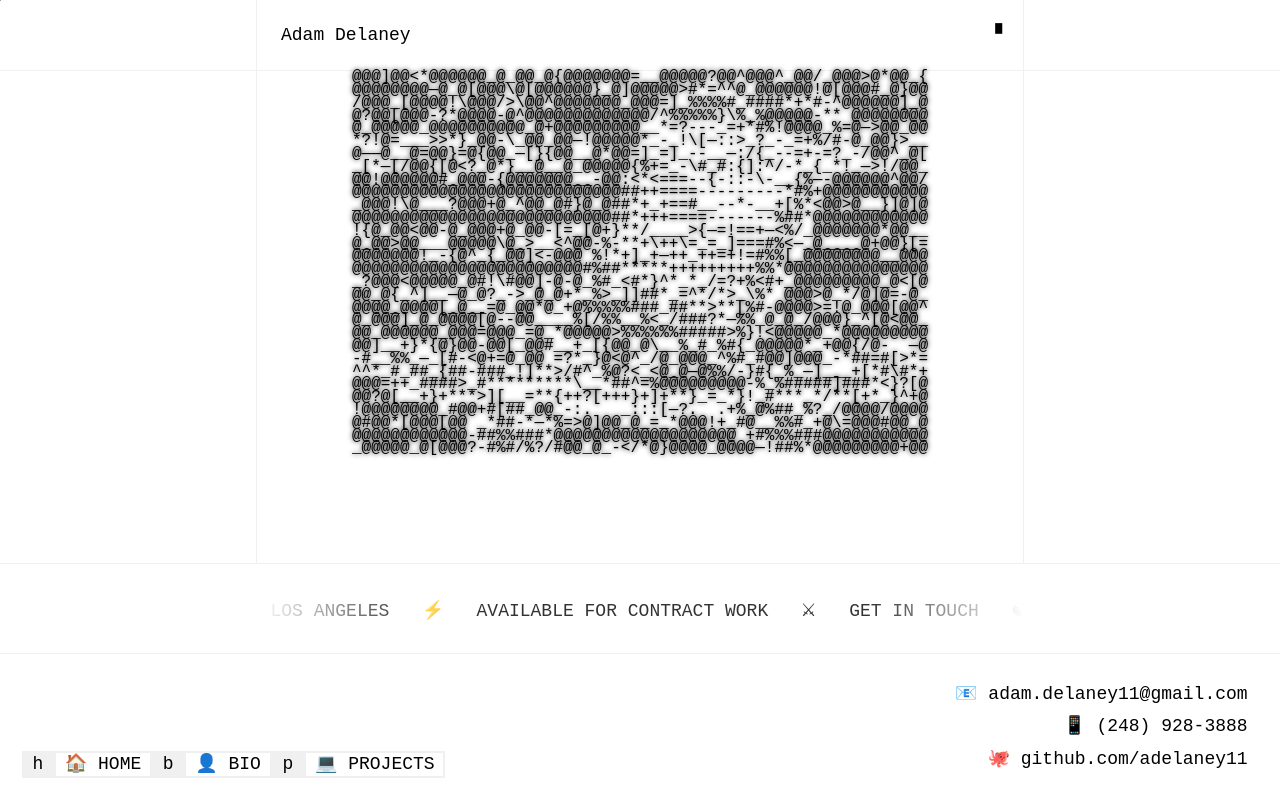
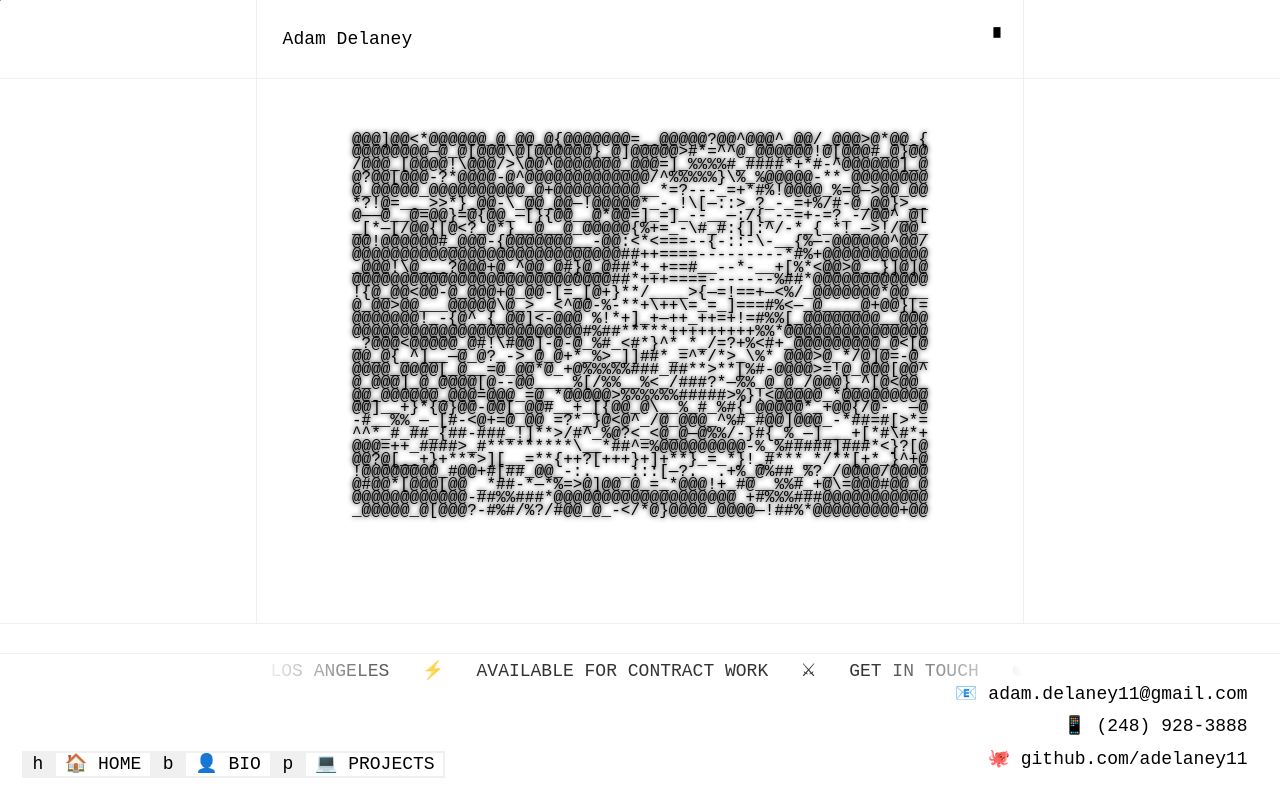
Before and after one commit to lnittman/adam-web, a Next.js app: page / in a window 1280 px wide. Built offline with nearby package versions, Linux system fonts and the light colour scheme; a web font is replaced by a local one.

Commit message:
Implement fluid scaling layout with viewport-relative units

```diff
--- a/src/components/page/root.module.scss
+++ b/src/components/page/root.module.scss
@@ -2,7 +2,7 @@
   display: flex;
   justify-content: space-between;
   align-items: center;
-  padding: 2ch 0;
+  padding: var(--space-md) 0;
 
   h1 {
     margin: 0;
@@ -12,31 +12,31 @@
 }
 
 .centerContent {
-  min-height: calc(100vh - 30ch);
+  min-height: calc(100vh - calc(var(--space-xl) * 5));
   display: flex;
   flex-direction: column;
   align-items: center;
   justify-content: center;
   position: relative;
-  padding-bottom: 10ch;
+  padding-bottom: var(--space-xl);
 }
 
 .dock {
   position: fixed;
-  bottom: 2ch;
+  bottom: var(--space-md);
   left: 50%;
   transform: translateX(-50%);
-  padding: 1ch 2ch;
+  padding: var(--space-sm) var(--space-md);
   background: var(--theme-border-subdued);
-  border-radius: 1ch;
+  border-radius: var(--space-sm);
   display: flex;
-  gap: 2ch;
-  box-shadow: 0 0 2ch rgba(0, 0, 0, 0.1);
+  gap: var(--space-md);
+  box-shadow: 0 0 var(--space-md) rgba(0, 0, 0, 0.1);
   backdrop-filter: blur(10px);
 
   :global(.dock-item) {
     transition: transform 0.2s ease;
-    font-size: 1.5em;
+    font-size: calc(var(--font-size) * 1.5);
 
     &:hover {
       transform: scale(1.2);
@@ -49,8 +49,8 @@
 }
 
 .column {
-  max-width: 768px;
-  padding: 0 24px;
+  max-width: min(90vw, 768px);
+  padding: 0 var(--space-md);
   margin: 0 auto;
   display: block;
   border-left: 1px solid var(--theme-border);
--- a/src/global.scss
+++ b/src/global.scss
@@ -11,8 +11,19 @@ $secondary-color: #0a0a0a;
 :root {
   --font-family-mono: 'IosevkaTerm-Regular', monospace;
   --base-font-size: 16px;
-  --font-size: clamp(0.875rem, 2vw, 1.125rem);
+  --font-size: clamp(14px, 2vw, 18px);
   --theme-line-height-base: 1.5;
+  --content-scale: clamp(0.8, 1vw, 1.2);
+
+  // Base spacing unit that scales with viewport
+  --space-unit: clamp(0.5rem, 1vw, 1rem);
+
+  // Derived spacing values
+  --space-xs: calc(var(--space-unit) * 0.5);
+  --space-sm: var(--space-unit);
+  --space-md: calc(var(--space-unit) * 2);
+  --space-lg: calc(var(--space-unit) * 3);
+  --space-xl: calc(var(--space-unit) * 4);
 
   @media (min-width: 768px) {
     --font-size: clamp(1rem, 1.5vw, 1.25rem);
@@ -57,6 +68,8 @@ body {
   line-height: var(--theme-line-height-base);
   color: var(--theme-text);
   background-color: var(--theme-background);
+  transform-origin: top left;
+  transform: scale(var(--content-scale));
 }
 
 a {
```
